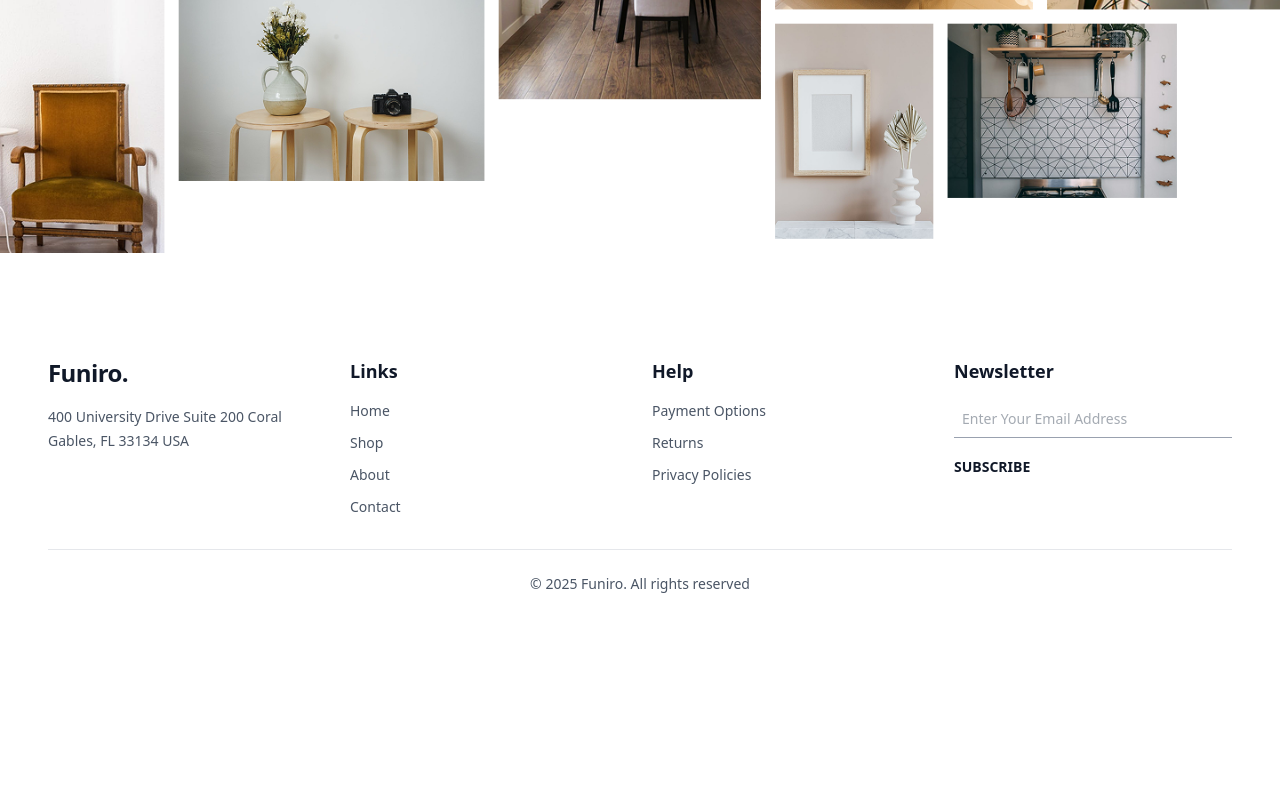
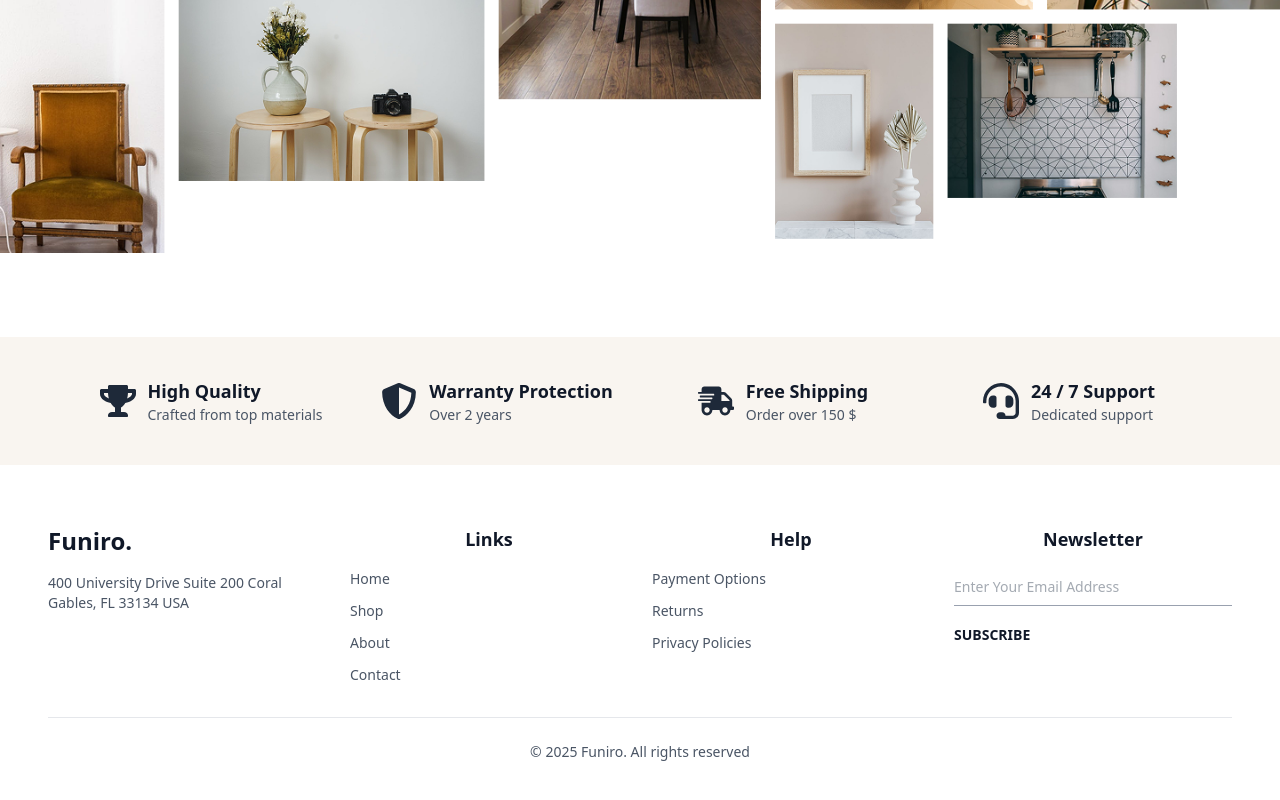
Before and after one commit to Saurabh-Paudel/Furniro, a React (Vite) app in the folder Frontend/: page / in a window 1280 px wide. Shown: the part 4002-4802 px from the top of the page. Before the commit the page ends 4636 px from the top, so only its background shows below. Built offline with nearby package versions, Linux system fonts and the light colour scheme.

Commit message:
Enhance Footer component with feature section and improved layout

```diff
--- a/Frontend/src/Component/RootComponent/Layout/Footer.jsx
+++ b/Frontend/src/Component/RootComponent/Layout/Footer.jsx
@@ -1,4 +1,10 @@
 import React, { useState, useEffect } from "react";
+import {
+  FaHeadset,
+  FaShieldAlt,
+  FaShippingFast,
+  FaTrophy,
+} from "react-icons/fa";
 
 const Footer = () => {
   const [openSection, setOpenSection] = useState(null);
@@ -16,117 +22,122 @@ const Footer = () => {
     }
   };
 
-  const linkItems = ["Home", "Shop", "About", "Contact"];
-  const helpItems = ["Payment Options", "Returns", "Privacy Policies"];
+  return (
+    <div>
+      {/* Feature Section */}
+      <div className="bg-[#f9f5f0] grid grid-cols-1 sm:grid-cols-2 md:grid-cols-3 lg:grid-cols-4 gap-6 py-10 px-4 sm:px-10 md:px-20 my-5 w-full">
+        {[
+          {
+            icon: <FaTrophy className="text-4xl text-gray-800" />,
+            title: "High Quality",
+            desc: "Crafted from top materials",
+          },
+          {
+            icon: <FaShieldAlt className="text-4xl text-gray-800" />,
+            title: "Warranty Protection",
+            desc: "Over 2 years",
+          },
+          {
+            icon: <FaShippingFast className="text-4xl text-gray-800" />,
+            title: "Free Shipping",
+            desc: "Order over 150 $",
+          },
+          {
+            icon: <FaHeadset className="text-4xl text-gray-800" />,
+            title: "24 / 7 Support",
+            desc: "Dedicated support",
+          },
+        ].map((item, index) => (
+          <div
+            key={index}
+            className="flex items-center space-x-3 text-left justify-center"
+          >
+            {item.icon}
+            <div>
+              <h3 className="text-lg font-semibold text-gray-900">
+                {item.title}
+              </h3>
+              <p className="text-sm text-gray-600">{item.desc}</p>
+            </div>
+          </div>
+        ))}
+      </div>
 
-  return (
-    <footer className="bg-white text-black font-sans">
+      {/* Main Footer */}
+      <footer className="bg-white text-black font-sans w-full">
         <div className="max-w-7xl mx-auto px-6 py-8 md:px-12 md:py-10">
           <div className="grid grid-cols-1 md:grid-cols-4 gap-6">
             {/* Company Info */}
             <div className="space-y-4 text-center md:text-left">
-            <h2 className="text-2xl font-bold text-gray-900 tracking-tight">
-              Funiro.
-            </h2>
-            <p className="text-sm text-gray-600 leading-6">
+              <h2 className="text-2xl font-bold text-gray-900">Funiro.</h2>
+              <p className="text-sm text-gray-600">
                 400 University Drive Suite 200 Coral
                 <br />
                 Gables, FL 33134 USA
               </p>
             </div>
 
-          {/* Links Section */}
-          <div>
+            {/* Links Sections */}
+            {[
+              {
+                title: "Links",
+                items: ["Home", "Shop", "About", "Contact"],
+                section: "links",
+              },
+              {
+                title: "Help",
+                items: ["Payment Options", "Returns", "Privacy Policies"],
+                section: "help",
+              },
+            ].map(({ title, items, section }) => (
+              <div key={section}>
                 <button
-              className="w-full text-lg font-semibold text-gray-900 flex justify-between items-center text-left md:block"
-              onClick={() => toggleSection("links")}
-              aria-expanded={isMobile ? openSection === "links" : true}
-              aria-controls="links-section"
+                  className="w-full text-lg font-semibold text-gray-900 flex justify-between items-center md:block"
+                  onClick={() => toggleSection(section)}
                 >
-              Links
-              <span className="md:hidden text-xl text-gray-700 transition-transform duration-200">
-                {openSection === "links" ? "−" : "+"}
+                  {title}
+                  <span className="md:hidden text-xl text-gray-700">
+                    {openSection === section ? "−" : "+"}
                   </span>
                 </button>
                 <ul
-              id="links-section"
-              className={`mt-4 space-y-3 text-sm transition-all duration-200 ease-in-out ${
-                openSection === "links" || !isMobile ? "block" : "hidden"
+                  className={`mt-4 space-y-3 text-sm ${
+                    openSection === section || !isMobile ? "block" : "hidden"
                   }`}
                 >
-              {linkItems.map((item) => (
+                  {items.map((item) => (
                     <li key={item}>
-                  <a
-                    href="#"
-                    className="text-gray-600 hover:text-gray-900 transition-colors duration-150"
-                  >
+                      <a href="#" className="text-gray-600 hover:text-gray-900">
                         {item}
                       </a>
                     </li>
                   ))}
                 </ul>
               </div>
-
-          {/* Help Section */}
-          <div>
-            <button
-              className="w-full text-lg font-semibold text-gray-900 flex justify-between items-center text-left md:block"
-              onClick={() => toggleSection("help")}
-              aria-expanded={isMobile ? openSection === "help" : true}
-              aria-controls="help-section"
-            >
-              Help
-              <span className="md:hidden text-xl text-gray-700 transition-transform duration-200">
-                {openSection === "help" ? "−" : "+"}
-              </span>
-            </button>
-            <ul
-              id="help-section"
-              className={`mt-4 space-y-3 text-sm transition-all duration-200 ease-in-out ${
-                openSection === "help" || !isMobile ? "block" : "hidden"
-              }`}
-            >
-              {helpItems.map((item) => (
-                <li key={item}>
-                  <a
-                    href="#"
-                    className="text-gray-600 hover:text-gray-900 transition-colors duration-150"
-                  >
-                    {item}
-                  </a>
-                </li>
             ))}
-            </ul>
-          </div>
 
             {/* Newsletter Section */}
             <div>
               <button
-              className="w-full text-lg font-semibold text-gray-900 flex justify-between items-center text-left md:block"
+                className="w-full text-lg font-semibold text-gray-900 flex justify-between items-center md:block"
                 onClick={() => toggleSection("newsletter")}
-              aria-expanded={isMobile ? openSection === "newsletter" : true}
-              aria-controls="newsletter-section"
               >
                 Newsletter
-              <span className="md:hidden text-xl text-gray-700 transition-transform duration-200">
+                <span className="md:hidden text-xl text-gray-700">
                   {openSection === "newsletter" ? "−" : "+"}
                 </span>
               </button>
               <div
-              id="newsletter-section"
-              className={`mt-4 transition-all duration-200 ease-in-out ${
+                className={`mt-4 ${
                   openSection === "newsletter" || !isMobile ? "block" : "hidden"
                 }`}
               >
                 <form className="space-y-4">
-                <div className="relative">
                   <input
                     type="email"
-                    className="w-full border-b border-gray-400 py-2 px-2 text-sm text-gray-600 focus:border-gray-900 outline-none bg-transparent"
+                    className="w-full border-b border-gray-400 py-2 text-sm text-gray-600 outline-none bg-transparent"
                     placeholder="Enter Your Email Address"
-                    aria-label="Email address"
                   />
-                </div>
                   <button
                     type="submit"
                     className="text-sm font-semibold text-gray-900 hover:text-gray-700"
@@ -146,7 +157,7 @@ const Footer = () => {
           </div>
         </div>
       </footer>
+    </div>
   );
 };
-
 export default Footer;
```
Lines whose indentation alone changed are shown as unchanged.
